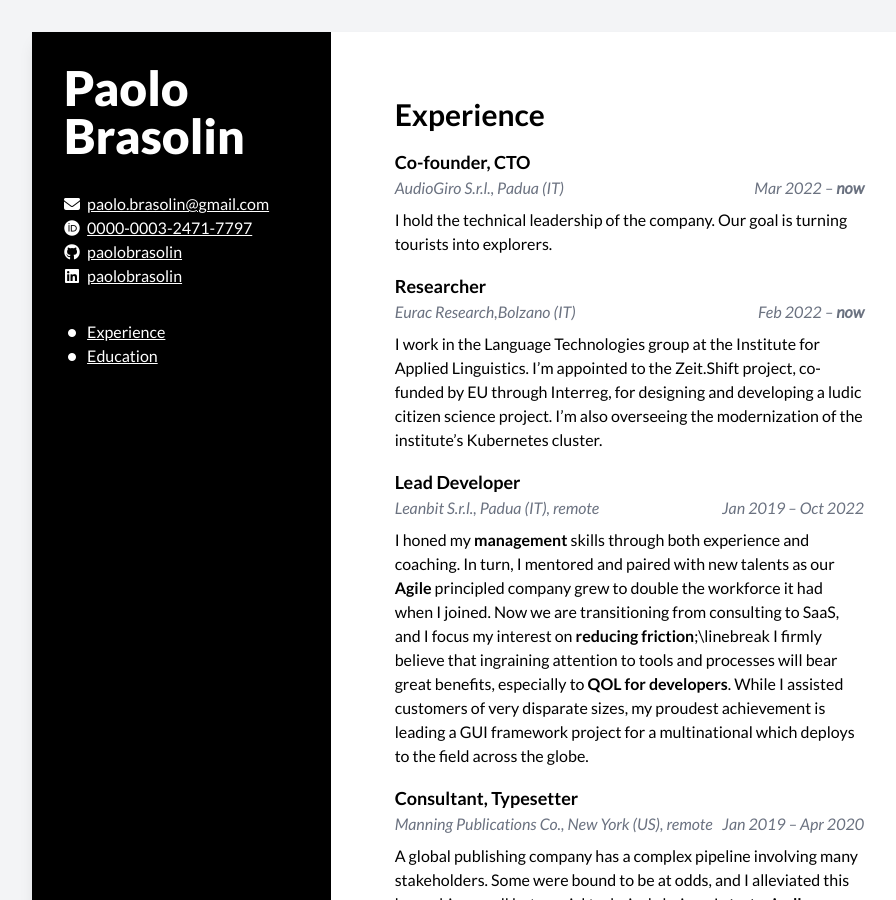
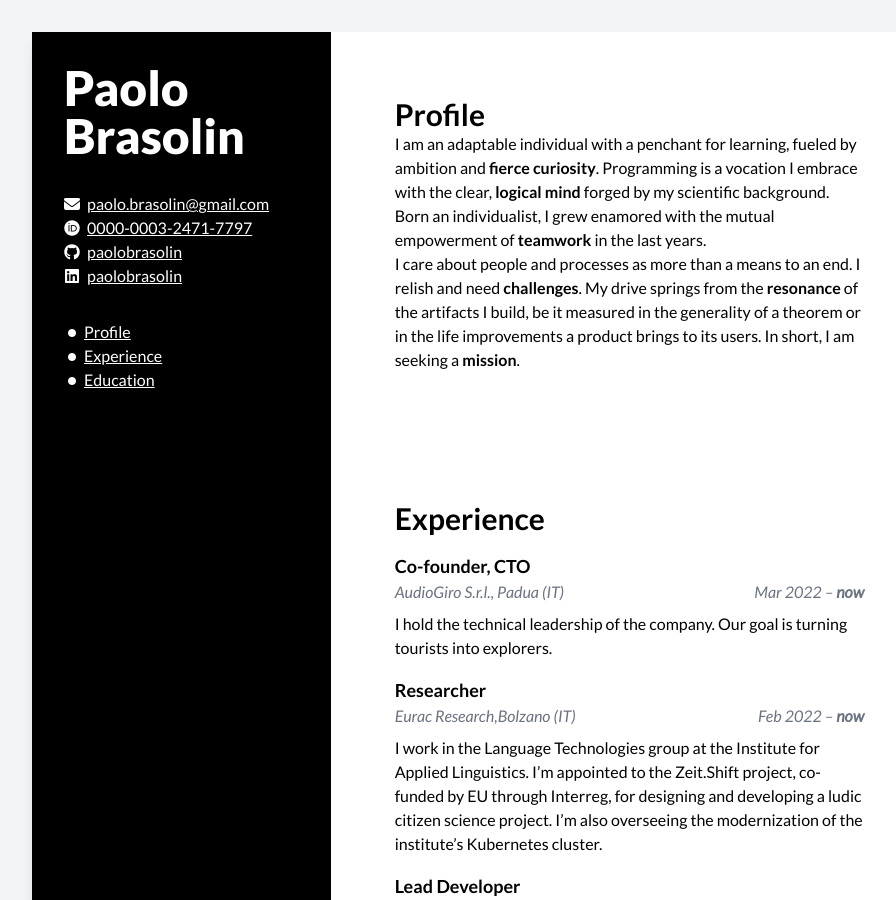
Before and after one commit to paolobrasolin/cv, a Jekyll site: the page built from index.html, in a window 1280 px wide and 900 px high. Shown: the whole window, without its empty margins (160-1056 px from the left). Built offline with Jekyll 4.4.1, drawn with Linux system fonts in a browser that asks for light colours; nearby versions of some CDN libraries.

Commit message:
Add profile

```diff
--- /dev/null
+++ b/_data/profile.yaml
@@ -0,0 +1,11 @@
+title: Profile
+body: | # prima quello che offro, poi quello che cerco
+  I am an adaptable individual with a penchant for learning, fueled by ambition and **fierce curiosity**.
+  Programming is a vocation I embrace with the clear, **logical mind** forged by my scientific background.
+  Born an individualist, I grew enamored with the mutual empowerment of **teamwork** in the last years.
+
+  I care about people and processes as more than a means to an end.
+  I relish and need **challenges**.
+  My drive springs from the **resonance** of the artifacts I build, be it measured in the generality of a theorem or
+  in the life improvements a product brings to its users.
+  In short, I am seeking a **mission**.
--- /dev/null
+++ b/_includes/simple_section.html
@@ -0,0 +1,4 @@
+<section>
+    <h2><a name="{{ include.content.title | slugify }}">{{ include.content.title }}</a></h2>
+    {{ include.content.body | markdownify }}
+</section>
--- a/index.html
+++ b/index.html
@@ -17,16 +17,16 @@ layout: default
 
     <nav>
         <ul id="contacts">
-            <li>
-                <a href="#experience">Experience</a>
-            </li>
-            <li>
-                <a href="#education">Education</a>
-            </li>
+            <li><a href="#profile">Profile</a></li>
+            <li><a href="#experience">Experience</a></li>
+            <li><a href="#education">Education</a></li>
+            <!-- <li><a href="#publications">Publications</a></li> -->
+            <!-- <li><a href="#service">Service</a></li> -->
         </ul>
     </nav>
 
 </section>
 
-{% include section.html content=site.data.experience %}
-{% include section.html content=site.data.education %}
+{% include simple_section.html content=site.data.profile %}
+{% include events_section.html content=site.data.experience %}
+{% include events_section.html content=site.data.education %}
```
Also changed, not shown: _includes/events_section.html (renamed from _includes/section.html).
